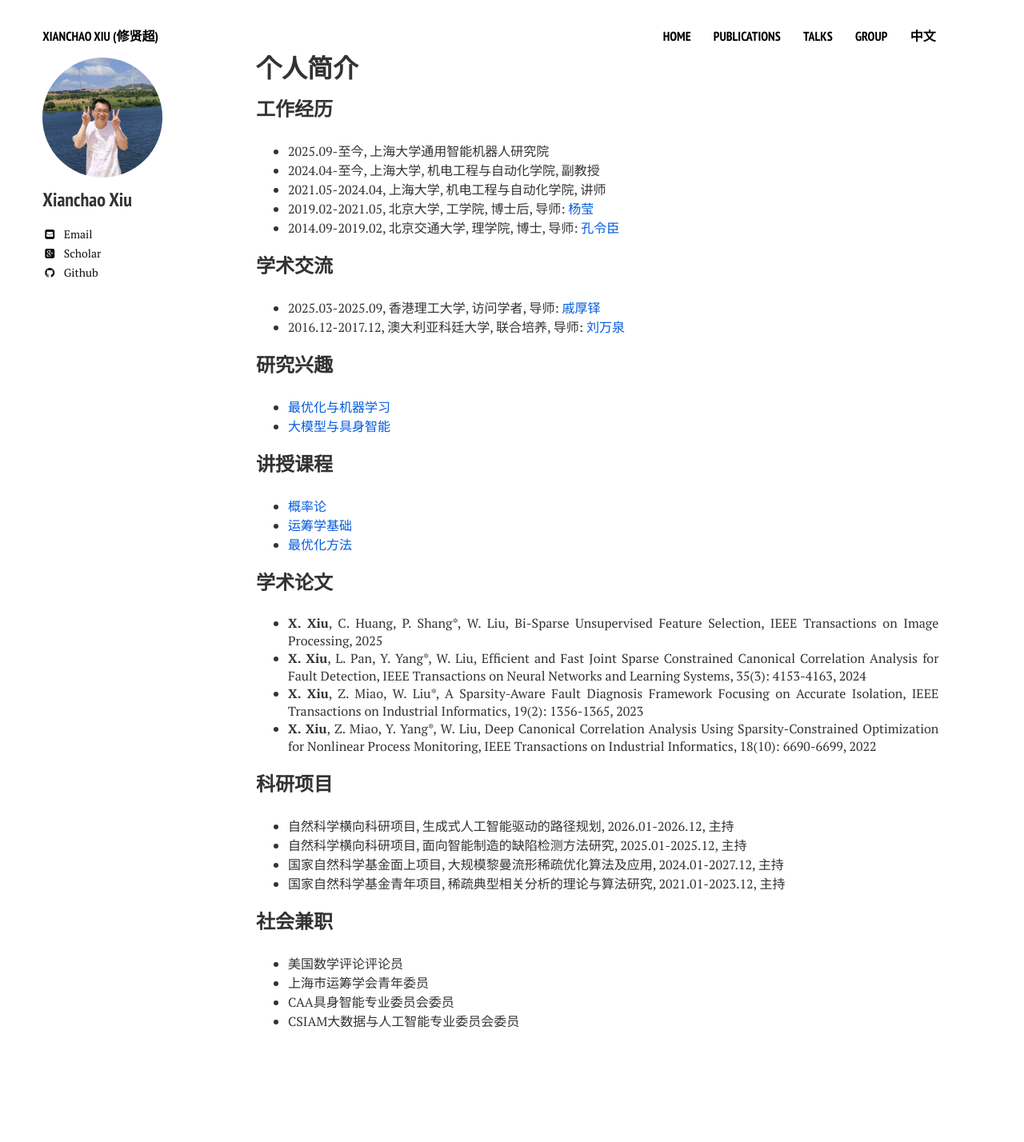
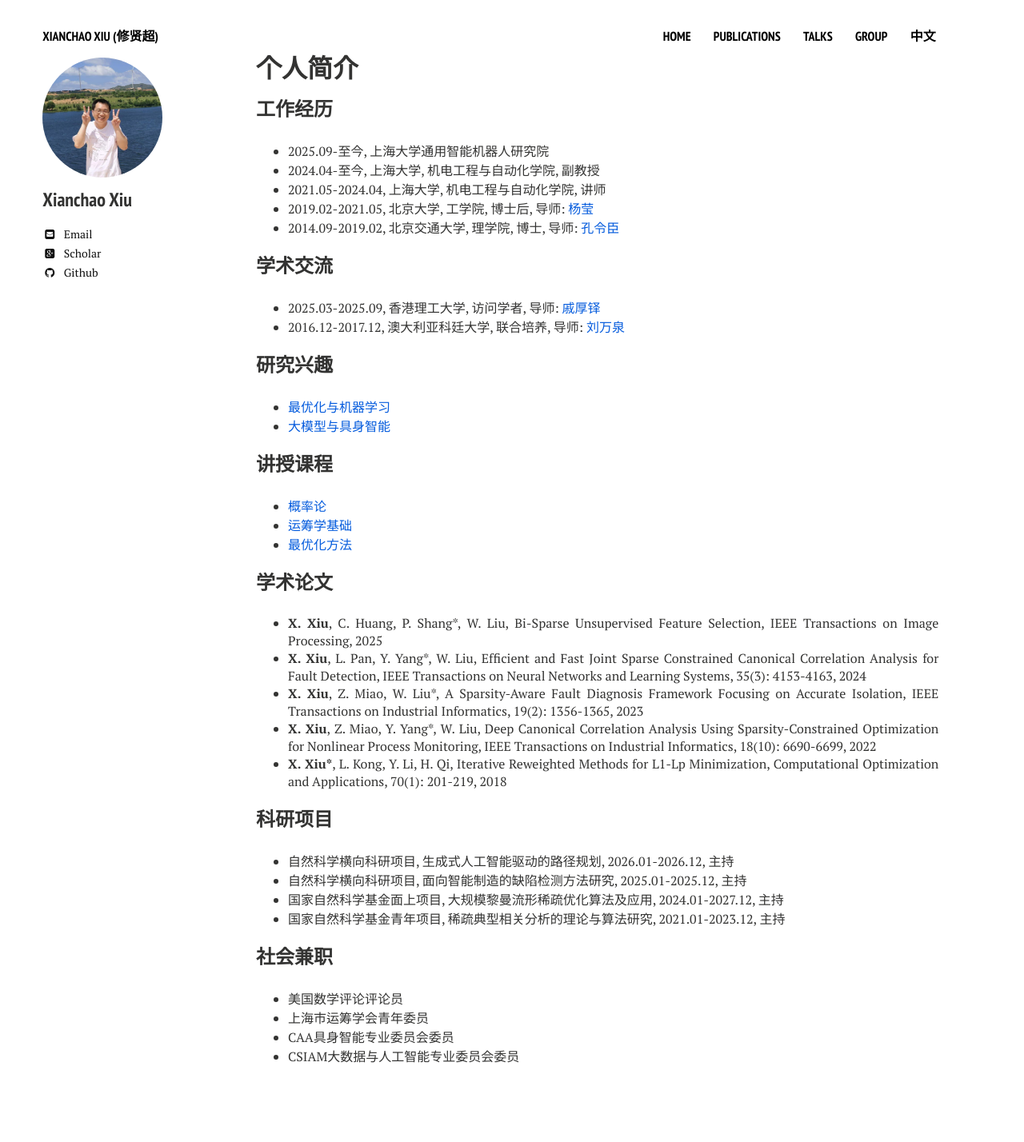
Before and after one commit to xianchaoxiu/xianchaoxiu.github.io, a Jekyll site: the page built from chinese/index.md, in a window 1280 px wide. Shown: the whole page at 80% size. Built offline with Jekyll 4.4.1, drawn with Linux system fonts in a browser that asks for light colours; nearby versions of some CDN libraries; before the commit the page ends 1384 px from its top, so only the background shows below that.

Commit message:
Update index.md

```diff
--- a/chinese/index.md
+++ b/chinese/index.md
@@ -35,7 +35,7 @@ share: false
 * <b>X. Xiu</b>, L. Pan, Y. Yang*, W. Liu, Efficient and Fast Joint Sparse Constrained Canonical Correlation Analysis for Fault Detection, IEEE Transactions on Neural Networks and Learning Systems, 35(3): 4153-4163, 2024 <br>
 * <b>X. Xiu</b>, Z. Miao, W. Liu*, A Sparsity-Aware Fault Diagnosis Framework Focusing on Accurate Isolation, IEEE Transactions on Industrial Informatics, 19(2): 1356-1365, 2023 <br>
 * <b>X. Xiu</b>, Z. Miao, Y. Yang*, W. Liu, Deep Canonical Correlation Analysis Using Sparsity-Constrained Optimization for Nonlinear Process Monitoring, IEEE Transactions on Industrial Informatics, 18(10): 6690-6699, 2022 <br>
-
+* <b>X. Xiu*</b>, L. Kong, Y. Li, H. Qi, Iterative Reweighted Methods for L1-Lp Minimization, Computational Optimization and Applications, 70(1): 201-219, 2018
 
 ### 科研项目
 * 自然科学横向科研项目, 生成式人工智能驱动的路径规划, 2026.01-2026.12, 主持 <br>
```
